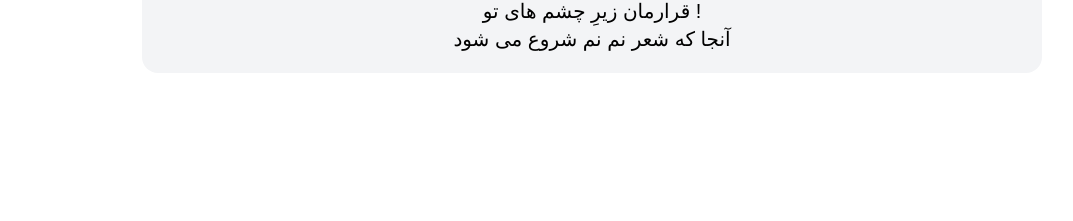
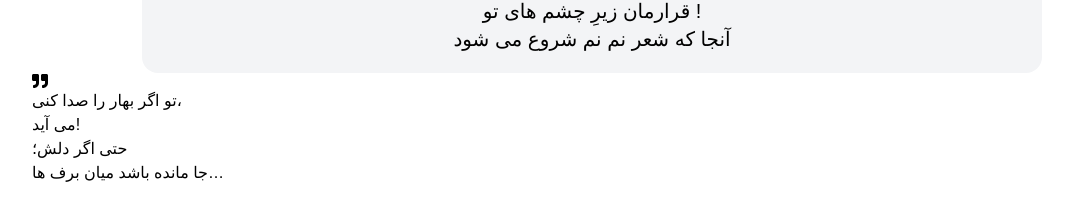
Before and after one commit to NazifaRahimy/spring, a Next.js app: page /image in a window 1280 px wide. Shown: the part 1830-2051 px from the top of the page, without its empty margins (48-1121 px from the left). Before the commit the page ends 1943 px from the top, so only its background shows below. Built offline with nearby package versions, Linux system fonts and the light colour scheme.

Commit message:
Add quote card component with spring poem lines

```diff
--- a/src/app/image/page.tsx
+++ b/src/app/image/page.tsx
@@ -38,6 +38,13 @@ const Image = () => {
                   <p className="text-xl font-normal px-3">قرارمان زیرِ چشم های تو !</p>
                   <p className="text-xl font-normal px-3">آنجا که شعر نم نم شروع می شود</p>
               </div>
+              <div>
+                  <div ><FaQuoteRight /></div>
+                  <p >تو اگر بهار را صدا کنی،</p>
+                  <p >می آید!</p>
+                  <p >حتی اگر دلش؛</p>
+                  <p >جا مانده باشد میان برف‌ ها…</p>
+             </div>
         </div>
     );
 }
```
